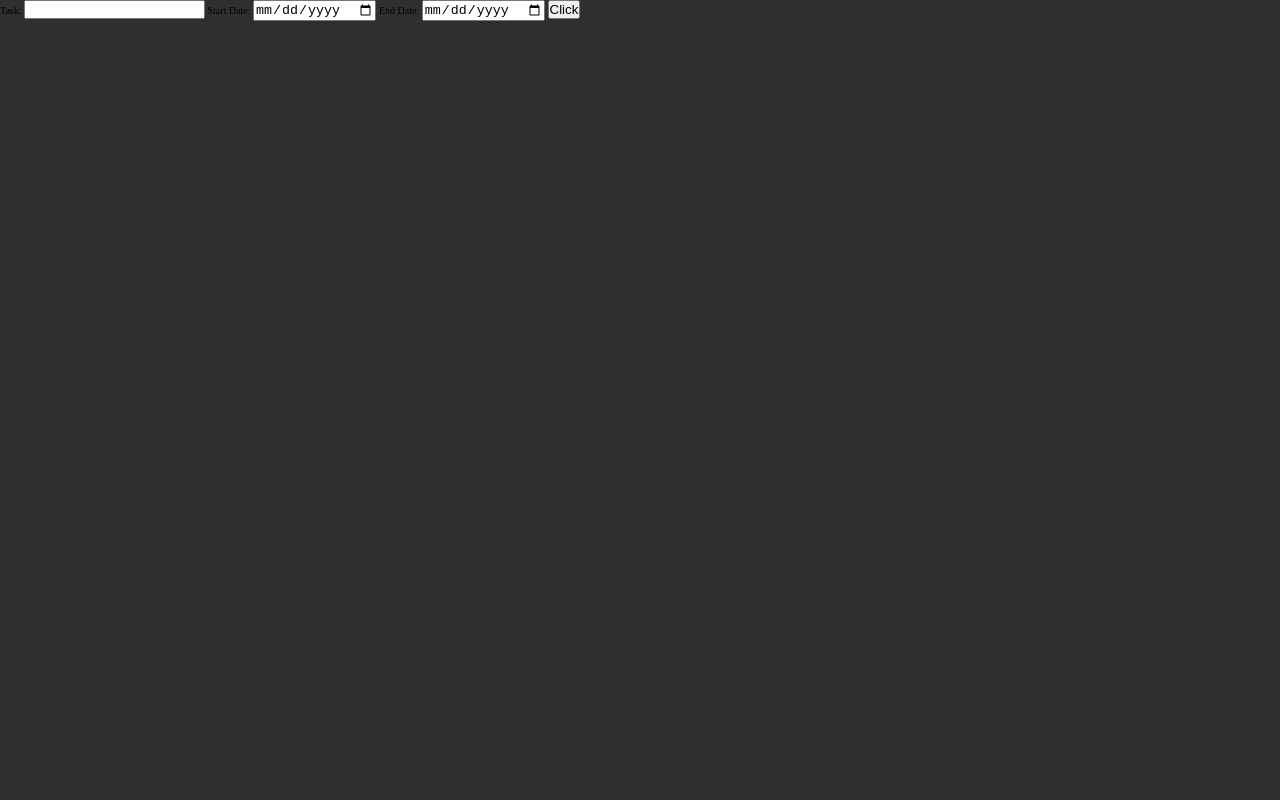
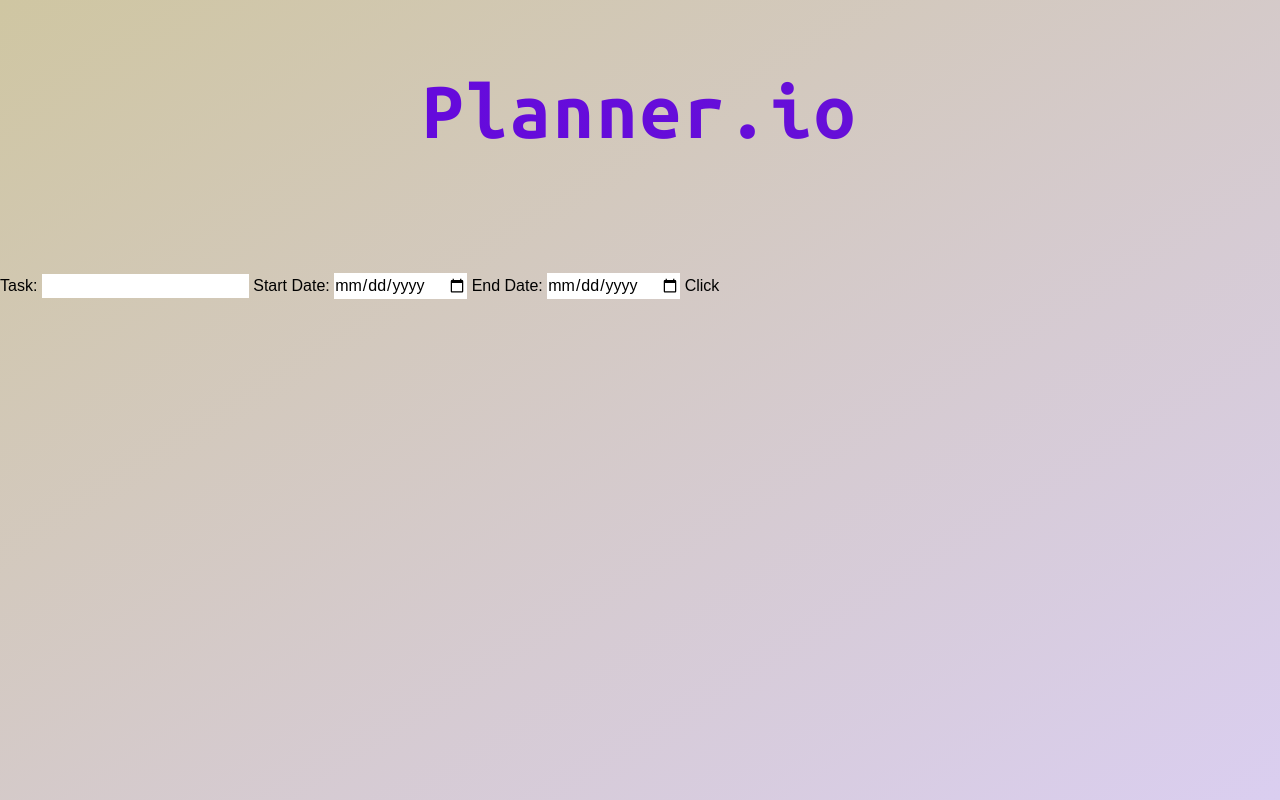
Before and after one commit to Biszku/ts-grab-and-drop-app, a website built with Vite: page index.html in a window 1280 px wide. Built offline with nearby package versions, Linux system fonts and the light colour scheme.

Commit message:
style: added page bg and header text style

```diff
--- a/index.html
+++ b/index.html
@@ -8,7 +8,11 @@
     <script type="module" defer src="/src/ts/main.ts"></script>
   </head>
   <body>
-    <header></header>
+    <header>
+      <div class="pt-[5rem] pb-[10rem]">
+        <h1 class="header_h1">Planner.io</h1>
+      </div>
+    </header>
     <main>
       <section>
         <article>
@@ -26,5 +30,10 @@
       </section>
       <footer></footer>
     </main>
+    <div class="background_container--animation">
+      <div class="triangle"></div>
+      <div class="circle"></div>
+      <div class="square"></div>
+    </div>
   </body>
 </html>
--- a/src/style/style.css
+++ b/src/style/style.css
@@ -1,3 +1,9 @@
+@import url("https://fonts.googleapis.com/css2?family=Ubuntu+Mono:wght@700&display=swap");
+
+@tailwind base;
+@tailwind components;
+@tailwind utilities;
+
 *,
 *::after,
 *::before {
@@ -11,5 +17,23 @@ html {
 }
 
 body {
-  background-color: #2f2f2f;
+  min-height: 100svh;
+  font-family: sans-serif;
+  background: no-repeat
+    linear-gradient(to right bottom, #cfc6a2, rgb(218, 206, 240));
+  font-size: 1.6rem;
 }
+
+.header_h1 {
+  font-size: 8.2rem;
+  text-align: center;
+  font-family: "Ubuntu Mono", monospace;
+  letter-spacing: 0.25rem;
+  background-image: linear-gradient(
+    to right,
+    rgb(100, 5, 224),
+    rgb(103, 20, 212)
+  );
+  background-clip: text;
+  color: transparent;
+}
```
